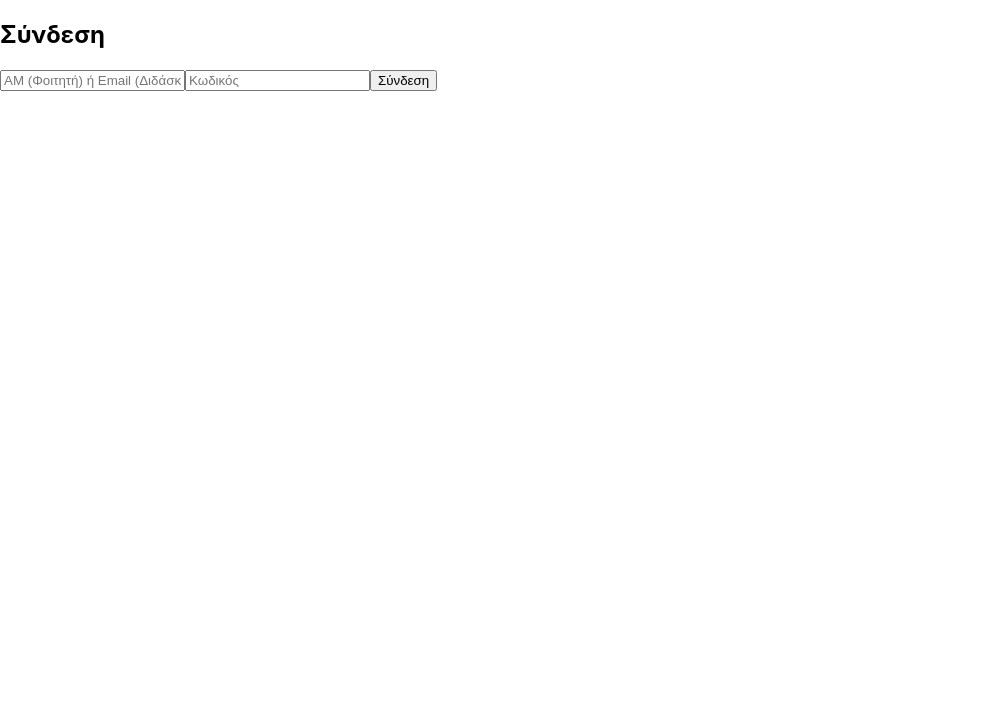
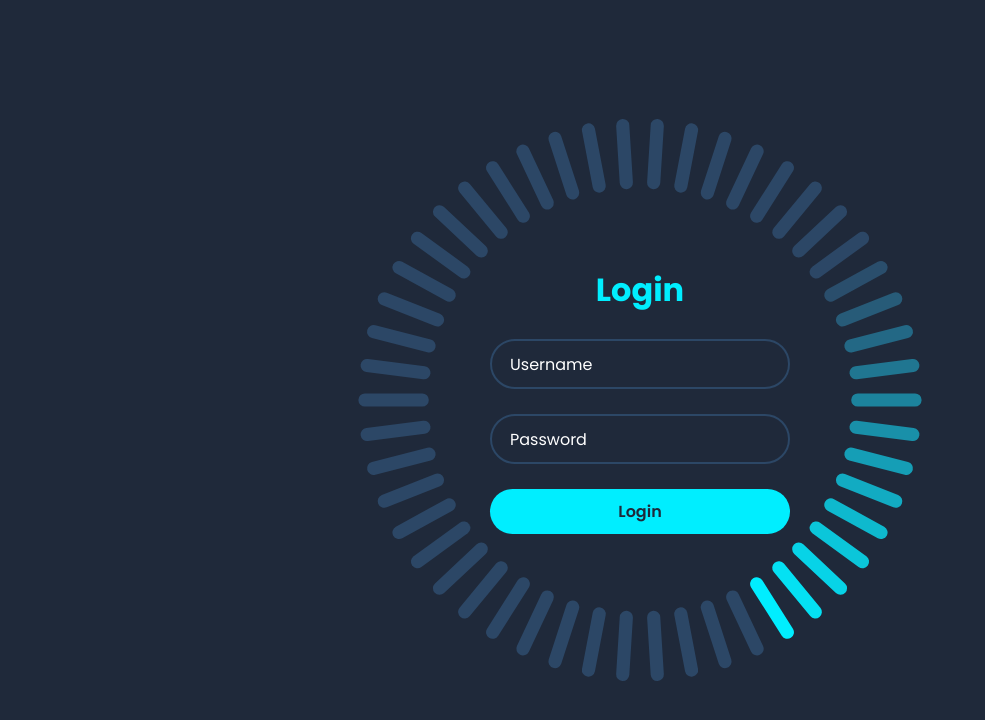
Before and after one commit to Lioyntar/WEB, a React (Create React App) app in the folder login-system/: page /login in a window 1280 px wide. Shown: the top 720 px of the page, without its empty margins (0-985 px from the left). Built offline with nearby package versions, Linux system fonts and the light colour scheme.

Commit message:
login ccss

```diff
--- a/login-system/src/App.js
+++ b/login-system/src/App.js
@@ -1,6 +1,7 @@
 import { useState, useEffect } from "react"; // React hooks for state and lifecycle
 import { BrowserRouter as Router, Routes, Route, Navigate, useNavigate } from "react-router-dom"; // Routing components
 import { saveAs } from "file-saver"; // For file downloads (CSV/JSON)
+import './Login.css';
 
 // Main App component
 function App() {
@@ -46,7 +47,8 @@ function Login({ setUser }) {
   const navigate = useNavigate(); // Router navigation
 
   // Handles login button click
-  const handleLogin = async () => {
+  const handleLogin = async (e) => {
+    e.preventDefault();
     // Send login request to backend
     const res = await fetch("/api/login", {
       method: "POST",
@@ -66,25 +68,34 @@ function Login({ setUser }) {
   };
 
   return (
-    <div className="p-4 max-w-md mx-auto">
-      <h2 className="text-xl font-bold mb-4">Σύνδεση</h2>
-      {/* Username input */}
+    <div className="container">
+      <div className="login-box">
+        <h2>Login</h2>
+        <form onSubmit={handleLogin}>
+          <div className="input-box">
             <input
-        className="border p-2 w-full mb-2"
-        placeholder="ΑΜ (Φοιτητή) ή Email (Διδάσκοντα)"
+              type="text"
+              required
               value={username}
               onChange={e => setUsername(e.target.value)}
             />
-      {/* Password input */}
+            <label>Username</label>
+          </div>
+          <div className="input-box">
             <input
-        className="border p-2 w-full mb-2"
-        placeholder="Κωδικός"
               type="password"
+              required
               value={password}
               onChange={e => setPassword(e.target.value)}
             />
-      {/* Login button */}
-      <button className="bg-blue-500 text-white px-4 py-2" onClick={handleLogin}>Σύνδεση</button>
+            <label>Password</label>
+          </div>
+          <button type="submit" className="btn">Login</button>
+        </form>
+      </div>
+      {[...Array(50)].map((_, i) => (
+        <span key={i} style={{ "--i": i }}></span>
+      ))}
     </div>
   );
 }
--- /dev/null
+++ b/login-system/src/Login.css
@@ -0,0 +1,150 @@
+@import url('https://fonts.googleapis.com/css2?family=Poppins:wght@300;400;500;600;700;800;900&display=swap');
+
+* {
+    margin: 0;
+    padding: 0;
+    box-sizing: border-box;
+    font-family: 'Poppins', sans-serif;
+}
+
+body {
+    display: flex;
+    justify-content: center;
+    align-items: center;
+    min-height: 100vh;
+    background: #1f293a;
+}
+
+.container {
+    position: relative;
+    width: 256px;
+    height: 256px;
+    display: flex;
+    justify-content: center;
+    align-items: center;
+}
+
+.container span {
+    position: absolute;
+    left: 0;
+    width: 32px;
+    height: 6px;
+    background: #2c4766;
+    border-radius: 8px;
+    transform-origin: 128px;
+    transform: scale(2.2) rotate(calc(var(--i) * (360deg / 50)));
+    animation: animateBlink 3s linear infinite;
+    animation-delay: calc(var(--i) * (3s / 50));
+}
+
+@keyframes animateBlink {
+    0% {
+        background: #0ef;
+    }
+    25% {
+        background: #2c4766;
+    }
+}
+
+.login-box {
+    position: absolute;
+    width: 400px;
+}
+
+.login-box form {
+    width: 100%;
+    padding: 0 50px;
+}
+
+h2 {
+    font-size: 2em;
+    color: #0ef;
+    text-align: center;
+}
+
+.input-box {
+    position: relative;
+    margin: 25px 0;
+}
+
+.input-box input {
+    width: 100%;
+    height: 50px;
+    background: transparent;
+    border: 2px solid #2c4766;
+    outline: none;
+    border-radius: 40px;
+    font-size: 1em;
+    color: #fff;
+    padding: 0 20px;
+    transition: .5s ease;
+}
+
+.input-box input:focus,
+.input-box input:valid {
+    border-color: #0ef;
+}
+
+.input-box label {
+    position: absolute;
+    top: 50%;
+    left: 20px;
+    transform: translateY(-50%);
+    font-size: 1em;
+    color: #fff;
+    pointer-events: none;
+    transition: .5s ease;
+}
+
+.input-box input:focus~label,
+.input-box input:valid~label {
+    top: 1px;
+    font-size: .8em;
+    background: #1f293a;
+    padding: 0 6px;
+    color: #0ef;
+}
+
+.forgot-pass {
+    margin: -15px 0 10px;
+    text-align: center;
+}
+
+.forgot-pass a {
+    font-size: .85em;
+    color: #fff;
+    text-decoration: none;
+}
+
+.forgot-pass a:hover {
+    text-decoration: underline;
+}
+
+.btn {
+    width: 100%;
+    height: 45px;
+    background: #0ef;
+    border: none;
+    outline: none;
+    border-radius: 40px;
+    cursor: pointer;
+    font-size: 1em;
+    color: #1f293a;
+    font-weight: 600;
+}
+
+.signup-link {
+    margin: 20px 0 10px;
+    text-align: center;
+}
+
+.signup-link a {
+    font-size: 1em;
+    color: #0ef;
+    text-decoration: none;
+    font-weight: 600;
+}
+
+.signup-link a:hover {
+    text-decoration: underline;
+}
```
Lines whose indentation alone changed are shown as unchanged.
